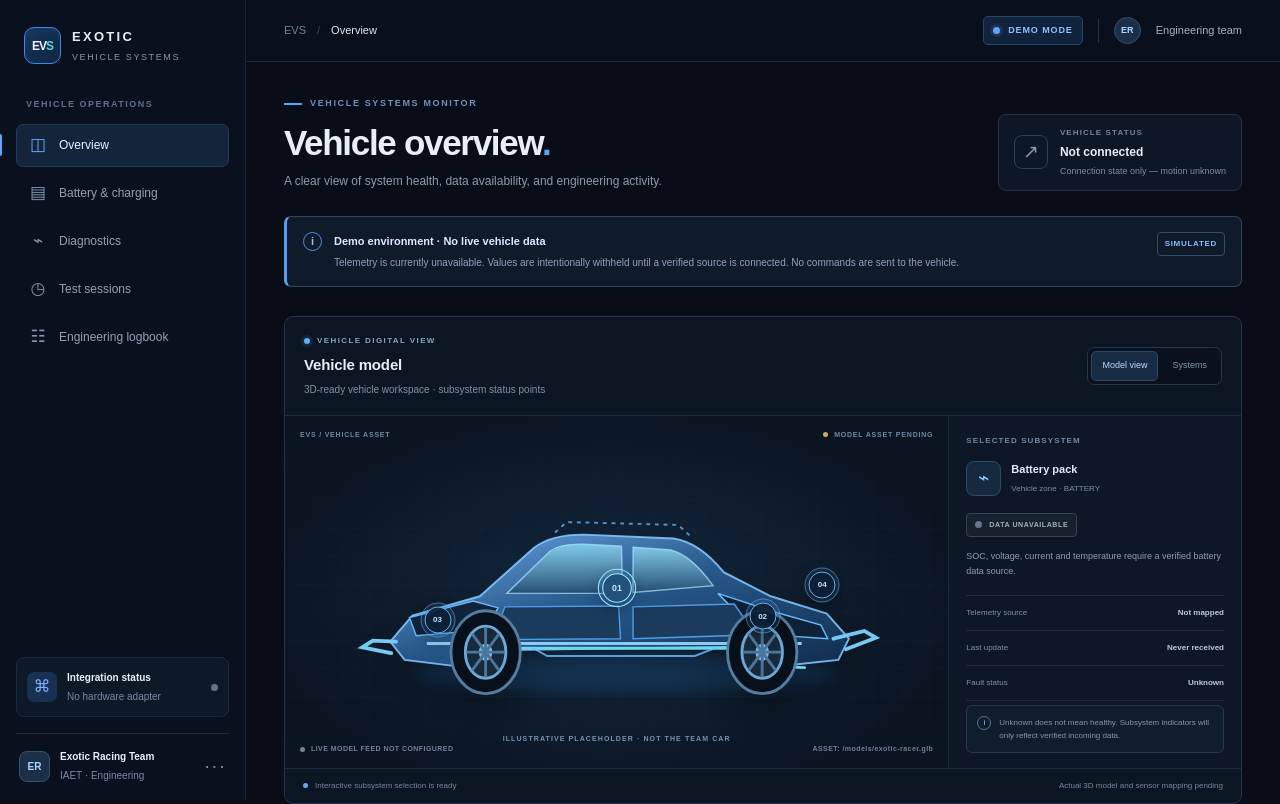
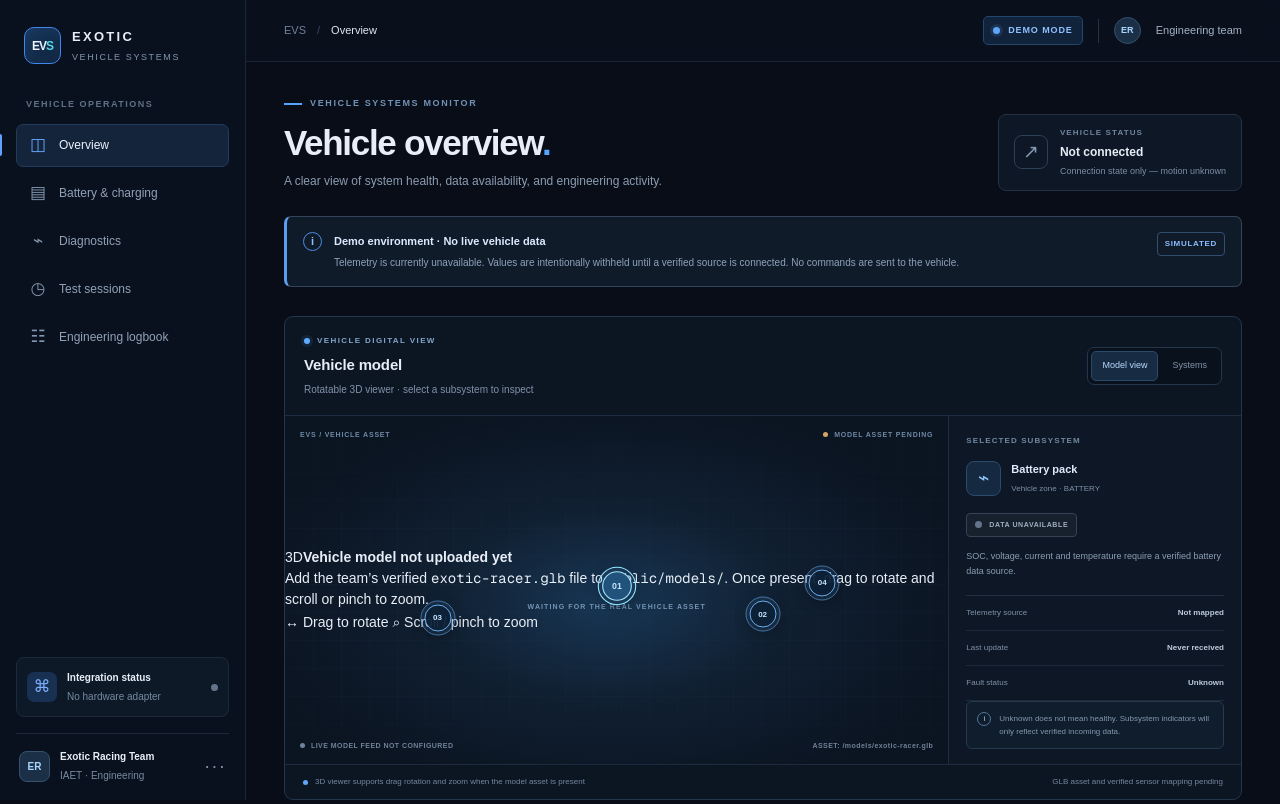
Before and after one commit to Abdo1629/exotic-vehicle-systems, a Next.js app: page / in a window 1280 px wide. Shown: the top 804 px of the page. Built offline with nearby package versions, Linux system fonts and the light colour scheme.

Commit message:
Replace illustration with rotatable 3D model viewer slot

```diff
--- a/components/vehicle/VehicleModelStage.tsx
+++ b/components/vehicle/VehicleModelStage.tsx
@@ -27,7 +27,7 @@ export default function VehicleModelStage() {
         <div>
           <div className="stage-eyebrow"><span className="stage-eyebrow-dot" /> VEHICLE DIGITAL VIEW</div>
           <h2 id="vehicle-stage-title">Vehicle model</h2>
-          <p>3D-ready vehicle workspace · subsystem status points</p>
+          <p>Rotatable 3D viewer · select a subsystem to inspect</p>
         </div>
         <div className="stage-controls" role="group" aria-label="Vehicle view mode">
           <button className={view === "3d" ? "stage-tab selected" : "stage-tab"} onClick={() => setView("3d")} type="button">Model view</button>
@@ -40,38 +40,29 @@ export default function VehicleModelStage() {
           <div className="viewport-grid" aria-hidden="true" />
           <div className="viewport-topline"><span>EVS / VEHICLE ASSET</span><span className="asset-state"><i /> MODEL ASSET PENDING</span></div>
           {view === "3d" ? (
-            <div className="vehicle-render-placeholder" role="img" aria-label="Illustrative electric race car placeholder; not the team's actual vehicle model">
-              <svg className="vehicle-blueprint" viewBox="0 0 680 310" role="img" aria-label="Generic low-detail race car silhouette placeholder">
-                <defs>
-                  <linearGradient id="carBody" x1="0" y1="0" x2="1" y2="1"><stop offset="0" stopColor="#7cbaff" stopOpacity=".92" /><stop offset=".48" stopColor="#2b639b" stopOpacity=".84" /><stop offset="1" stopColor="#132d4c" stopOpacity=".95" /></linearGradient>
-                  <linearGradient id="carGlass" x1="0" y1="0" x2="0" y2="1"><stop offset="0" stopColor="#8edcf3" stopOpacity=".8" /><stop offset="1" stopColor="#244d70" stopOpacity=".9" /></linearGradient>
-                  <filter id="carGlow"><feGaussianBlur stdDeviation="7" /></filter>
-                </defs>
-                <ellipse cx="350" cy="238" rx="220" ry="21" fill="#2b92f2" opacity=".15" filter="url(#carGlow)" />
-                <path d="M105 205 L128 178 L198 158 L254 108 Q271 94 306 94 L399 98 Q426 102 451 133 L500 158 L558 176 L581 202 L570 224 L523 229 L490 210 L210 214 L177 231 L120 224 Z" fill="url(#carBody)" stroke="#83c6ff" strokeOpacity=".88" strokeWidth="2" />
-                <path d="M226 155 L271 111 Q282 103 307 104 L345 106 L346 155 Z" fill="url(#carGlass)" stroke="#a3dfff" strokeOpacity=".75" strokeWidth="1.5" />
-                <path d="M357 107 L396 110 Q417 115 440 147 L357 154 Z" fill="url(#carGlass)" stroke="#a3dfff" strokeOpacity=".75" strokeWidth="1.5" />
-                <path d="M125 180 L191 163 L217 170 L203 193 L132 199 Z" fill="#10243b" stroke="#65baff" strokeWidth="1.5" />
-                <path d="M445 155 L503 174 L552 188 L559 202 L486 197 Z" fill="#0e2136" stroke="#65baff" strokeWidth="1.5" />
-                <path d="M224 169 L342 168 L344 202 L211 203 Z" fill="#1b3b5c" stroke="#4c9de8" strokeWidth="1.5" />
-                <path d="M357 169 L462 166 L484 198 L357 202 Z" fill="#1b3b5c" stroke="#4c9de8" strokeWidth="1.5" />
-                <path d="M143 207 L532 207" stroke="#9ad9ff" strokeOpacity=".9" strokeWidth="3" />
-                <path d="M173 229 L195 228 L213 212 L489 212 L509 231 L535 232" fill="none" stroke="#69d9ef" strokeWidth="3" strokeLinecap="round" />
-                <path d="M252 211 L268 220 L421 220 L444 211" fill="none" stroke="#72bfff" strokeOpacity=".8" strokeWidth="2" />
-                <g>
-                  <ellipse cx="204" cy="216" rx="36" ry="43" fill="#07101b" stroke="#547da1" strokeWidth="3" />
-                  <ellipse cx="204" cy="216" rx="21" ry="27" fill="#172a3c" stroke="#6ca9d8" strokeWidth="3" />
-                  <ellipse cx="204" cy="216" rx="7" ry="9" fill="#78b9e8" />
-                  <path d="M204 190 V242 M184 216 H224 M190 197 L218 235 M218 197 L190 235" stroke="#4b769a" strokeWidth="3" />
-                  <ellipse cx="491" cy="216" rx="36" ry="43" fill="#07101b" stroke="#547da1" strokeWidth="3" />
-                  <ellipse cx="491" cy="216" rx="21" ry="27" fill="#172a3c" stroke="#6ca9d8" strokeWidth="3" />
-                  <ellipse cx="491" cy="216" rx="7" ry="9" fill="#78b9e8" />
-                  <path d="M491 190 V242 M471 216 H511 M477 197 L505 235 M505 197 L477 235" stroke="#4b769a" strokeWidth="3" />
-                </g>
-                <path d="M111 205 L87 204 L76 211 L106 217 M565 202 L597 194 L609 201 L578 213" fill="none" stroke="#76c9f3" strokeWidth="4" strokeLinecap="round" />
-                <path d="M276 92 L288 81 L404 84 L419 98" fill="none" stroke="#6bb9ff" strokeWidth="2" strokeDasharray="4 5" opacity=".75" />
-              </svg>
-              <span className="placeholder-caption">ILLUSTRATIVE PLACEHOLDER · NOT THE TEAM CAR</span>
+            <div className="vehicle-model-shell">
+              <model-viewer
+                className="vehicle-model-viewer"
+                src="/models/exotic-racer.glb"
+                alt="Interactive 3D model of the Exotic Racing Team vehicle"
+                camera-controls
+                auto-rotate
+                rotation-per-second="12deg"
+                interaction-prompt="auto"
+                shadow-intensity="1"
+                exposure="1"
+                environment-image="neutral"
+                loading="eager"
+                ar
+              >
+                <div slot="poster" className="model-pending">
+                  <span className="model-pending-mark">3D</span>
+                  <strong>Vehicle model not uploaded yet</strong>
+                  <p>Add the team’s verified <code>exotic-racer.glb</code> file to <code>public/models/</code>. Once present, drag to rotate and scroll or pinch to zoom.</p>
+                  <span className="placeholder-caption">WAITING FOR THE REAL VEHICLE ASSET</span>
+                </div>
+              </model-viewer>
+              <div className="model-controls-hint"><span>↔</span> Drag to rotate <span>⌕</span> Scroll / pinch to zoom</div>
             </div>
           ) : (
             <div className="systems-list">
@@ -98,7 +89,7 @@ export default function VehicleModelStage() {
           <div className="inspector-note"><span>i</span><p>Unknown does not mean healthy. Subsystem indicators will only reflect verified incoming data.</p></div>
         </aside>
       </div>
-      <div className="vehicle-stage-footer"><span><i /> Interactive subsystem selection is ready</span><span>Actual 3D model and sensor mapping pending</span></div>
+      <div className="vehicle-stage-footer"><span><i /> 3D viewer supports drag rotation and zoom when the model asset is present</span><span>GLB asset and verified sensor mapping pending</span></div>
     </section>
   );
 }
```
